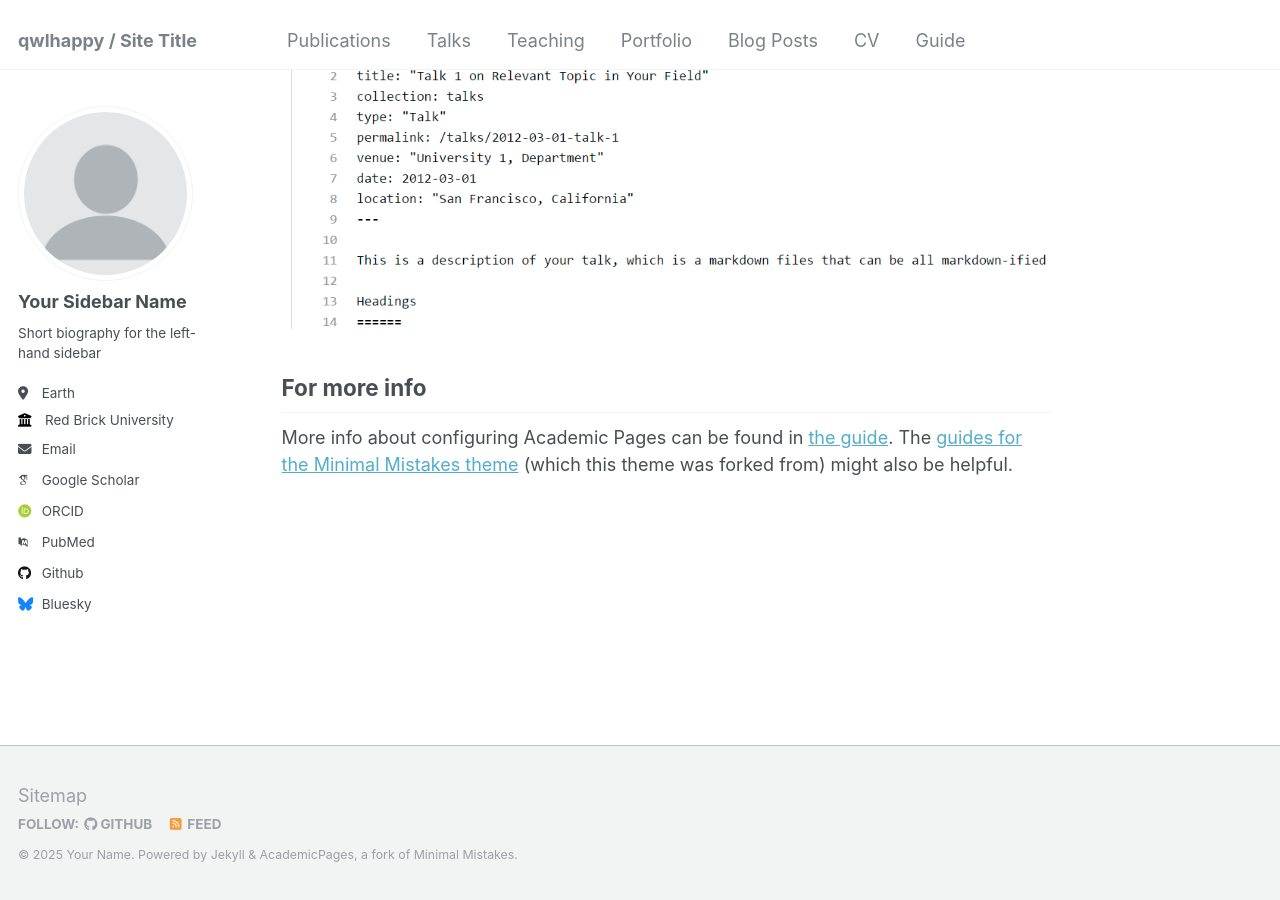
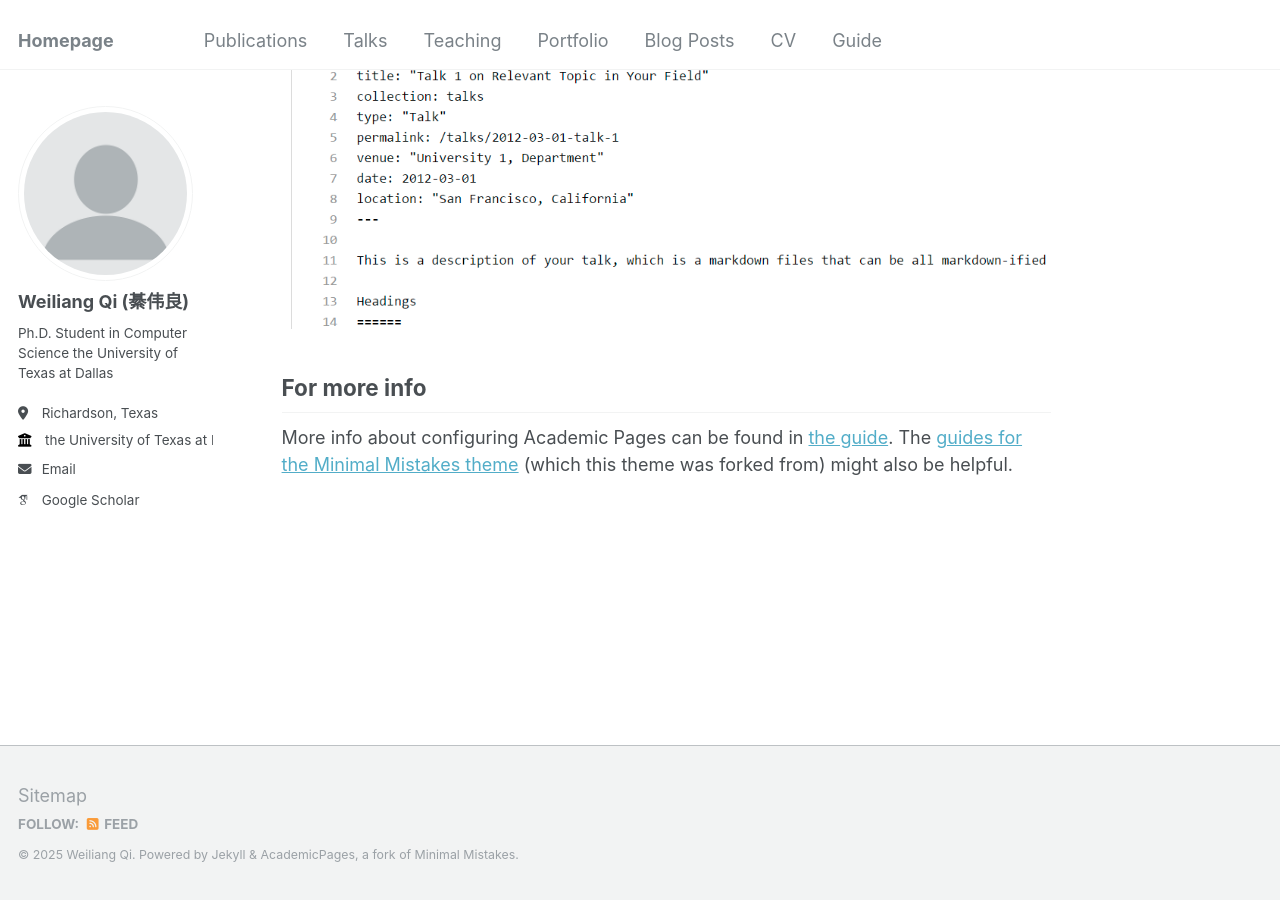
Before and after one commit to S3c0nd/S3c0nd.github.io, a Jekyll site: the page built from _pages/about.md, in a window 1280 px wide and 900 px high, scrolled down 2660 px. Built offline with Jekyll 4.4.1, drawn with Linux system fonts in a browser that asks for light colours; some web fonts are replaced.

Commit message:
Update _config.yml

```diff
--- a/_config.yml
+++ b/_config.yml
@@ -8,13 +8,13 @@
 
 # Basic Site Settings
 locale                   : "en-US"
-title                    : "qwlhappy / Site Title"
+title                    : "Homepage"
 title_separator          : "-"
-name                     : &name "Your Name"
-description              : &description "personal description"
-url                      : https://academicpages.github.io # the base hostname & protocol for your site e.g. "https://mmistakes.github.io"
+name                     : &name "Weiliang Qi"
+description              : &description "Weiliang's Homepage"
+url                      : https://s3c0nd.github.io/qwlhappy/ # the base hostname & protocol for your site e.g. "https://mmistakes.github.io"
 baseurl                  : "" # the subpath of your site, e.g. "/blog"
-repository               : "academicpages/academicpages.github.io"
+repository               : "S3c0nd/qwlhappy"
 
 # Site Author - The following control what appear as part of the author content on the side bar.
 #               If a field is blank the icon and link will not appear, otherwise it will be shown.
@@ -22,33 +22,33 @@ repository               : "academicpages/academicpages.github.io"
 author:
   # Biographic information
   avatar           : "profile.png"
-  name             : "Your Sidebar Name"
+  name             : "Weiliang Qi (綦伟良)"
   pronouns         : # example: "she/her"
-  bio              : "Short biography for the left-hand sidebar"
-  location         : "Earth"
-  employer         : "Red Brick University"
+  bio              : "Ph.D. Student in Computer Science the University of Texas at Dallas"
+  location         : "Richardson, Texas"
+  employer         : "the University of Texas at Dallas"
   uri              : # URL
-  email            : "none@example.org"
+  email            : "Weiliang.Qi@utdallas.edu"
 
   # Academic websites
   arxiv            : # URL - Update with the correct link to your profile
-  googlescholar    : "https://scholar.google.com/citations?user=PS_CX0AAAAAJ"
+  googlescholar    : "https://scholar.google.com/citations?user=tigrsZ8AAAAJ"
   impactstory      : # URL
-  orcid            : "http://orcid.org/yourorcidurl"
+  orcid            : # "http://orcid.org/yourorcidurl"
   semantic         : # URL
-  pubmed           : "https://www.ncbi.nlm.nih.gov/pubmed/?term=john+snow"
+  pubmed           : # "https://www.ncbi.nlm.nih.gov/pubmed/?term=john+snow"
   researchgate     : # URL
 
   # Repositories and software development
   bitbucket        : # Username - Update with your username on the site
   codepen          : # Username
   dribbble         : # Username
-  github           : "academicpages"
+  github           : # "academicpages"
   kaggle           : # Username
   stackoverflow    : # User number or user number and name (i.e., use "1" or "1/jeff-atwood")
 
   # Social media
-  bluesky          : "bsky.app" # Replace this with you Bluesky username
+  bluesky          : # "bsky.app" # Replace this with you Bluesky username
   facebook         : # Username
   flickr           : # Username
   foursquare       : # Username
```
